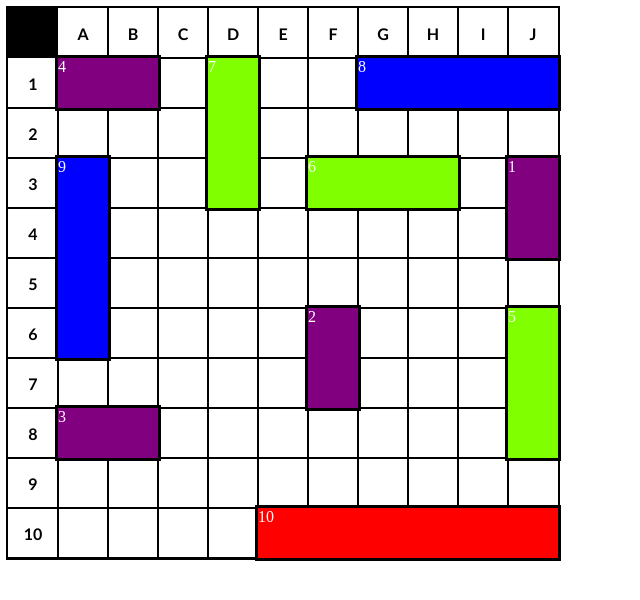
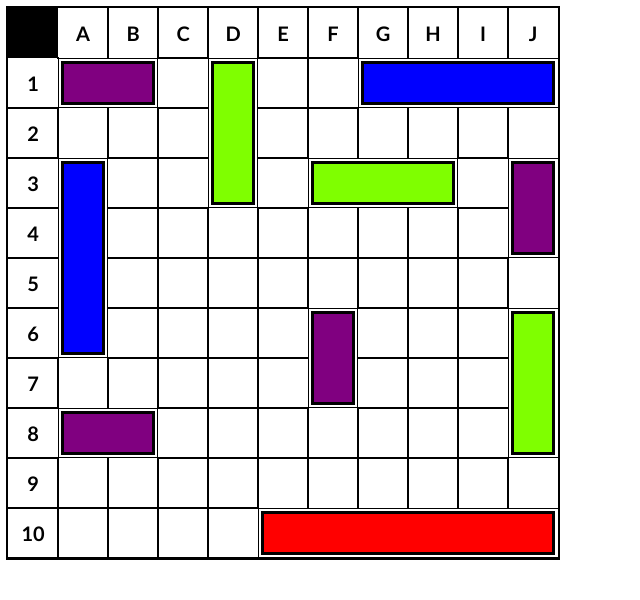
Before and after one commit to Gibib0/Sea-battle, a plain HTML site: page index.html in a window 1280 px wide. Shown: the whole page, without its empty margins (0-640 px from the left). Drawn offline with Linux system fonts and the light colour scheme.

Commit message:
Add difference of sizes between battlefield cells and ships

```diff
--- a/assets/styles/style.css
+++ b/assets/styles/style.css
@@ -21,23 +21,25 @@
 	grid-template-columns: repeat(10, 50px);
 	font-weight: bold;
 	font-family: 'Gill Sans', 'Gill Sans MT', Calibri, 'Trebuchet MS', sans-serif;
- }
+	font-size: 20px;
+}
 
- .number-header {
+.number-header {
 	display: grid;
 	grid-column: 1;
 	grid-row: 2 / span 10;
 	grid-template-rows: repeat(10, 50px);
 	font-weight: bold;
 	font-family: 'Gill Sans', 'Gill Sans MT', Calibri, 'Trebuchet MS', sans-serif;
- }
+	font-size: 20px;
+}
 
- .cell {
+.cell {
 	display: flex;
 	justify-content: center;
 	align-items: center;
 	outline: 1px solid black;
- }
+}
 
 .number-header {
 	grid-column: 1;
@@ -45,13 +47,12 @@
 
 .ship {
 	outline: 3px solid black;
-	color: white;
+	margin: 6px;
 }
 
 .ship:nth-last-child(1) {
 	background-color: red;
-	grid-row: 11;
-	grid-column: 6 / span 6;
+	grid-area: 11 / 6 / auto / span 6;
 }
 
 .ship:nth-last-child(2) {
@@ -61,48 +62,40 @@
 
 .ship:nth-last-child(3) {
 	background-color: blue;
-	grid-row: 2;
-	grid-column: 8 / span 4;
+	grid-area: 2 / 8 / auto / span 4;
 }
 
 .ship:nth-last-child(4) {
 	background-color: chartreuse;
-	grid-row: 2 / span 3;
-	grid-column: 5;
+	grid-area: 2 / 5 / span 3 / auto;
 }
 
 .ship:nth-last-child(5) {
 	background-color: chartreuse;
-	grid-row: 4;
-	grid-column: 7 / span 3;
+	grid-area: 4 / 7 / auto / span 3;
 }
 
 .ship:nth-last-child(6) {
 	background-color: chartreuse;
-	grid-row: 7 / span 3;
-	grid-column: 11;
+	grid-area: 7 / 11 / span 3 / auto;
 }
 
 .ship:nth-last-child(7) {
 	background-color: purple;
-	grid-row: 2;
-	grid-column: 2 / span 2;
+	grid-area: 2 / 2 / auto / span 2;
 }
 
 .ship:nth-last-child(8) {
 	background-color: purple;
-	grid-row: 9;
-	grid-column: 2 / span 2;
+	grid-area: 9 / 2 / auto / span 2;
 }
 
 .ship:nth-last-child(9) {
 	background-color: purple;
-	grid-row: 7 / span 2;
-	grid-column: 7;
+	grid-area: 7 / 7 / span 2 / auto;
 }
 
 .ship:nth-last-child(10) {
 	background-color: purple;
-	grid-row: 4 / span 2;
-	grid-column: 11;
+	grid-area: 4 / 11 / span 2 / auto;
 }
--- a/index.html
+++ b/index.html
@@ -137,16 +137,16 @@
 		<div class="cell"></div>
 		<div class="cell"></div>
 
-		<div class="ship">1</div>
-		<div class="ship">2</div>
-		<div class="ship">3</div>
-		<div class="ship">4</div>
-		<div class="ship">5</div>
-		<div class="ship">6</div>
-		<div class="ship">7</div>
-		<div class="ship">8</div>
-		<div class="ship">9</div>
-		<div class="ship">10</div>
+		<div class="ship"></div>
+		<div class="ship"></div>
+		<div class="ship"></div>
+		<div class="ship"></div>
+		<div class="ship"></div>
+		<div class="ship"></div>
+		<div class="ship"></div>
+		<div class="ship"></div>
+		<div class="ship"></div>
+		<div class="ship"></div>
 	</div>
 </body>
 </html>
```
